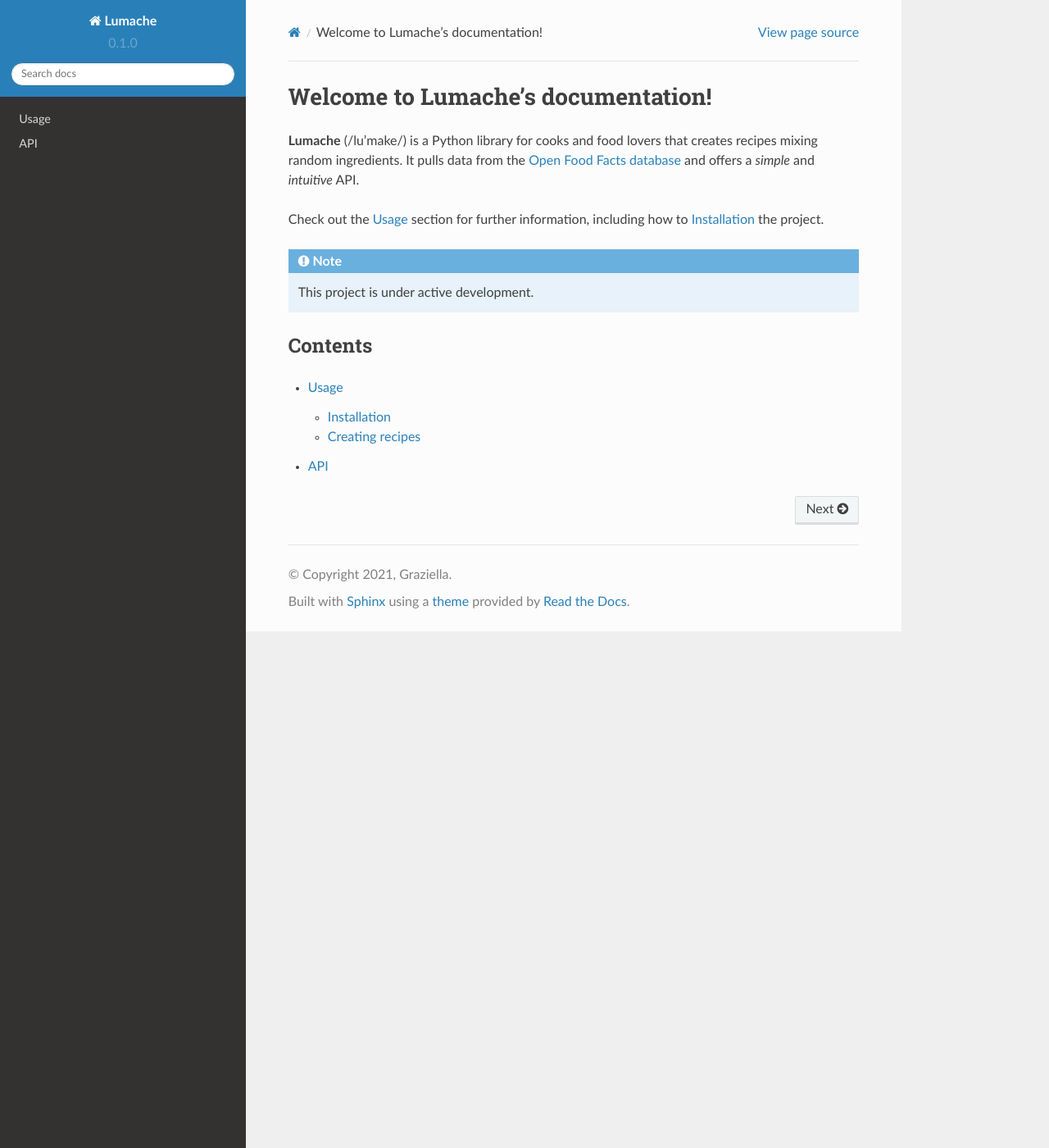
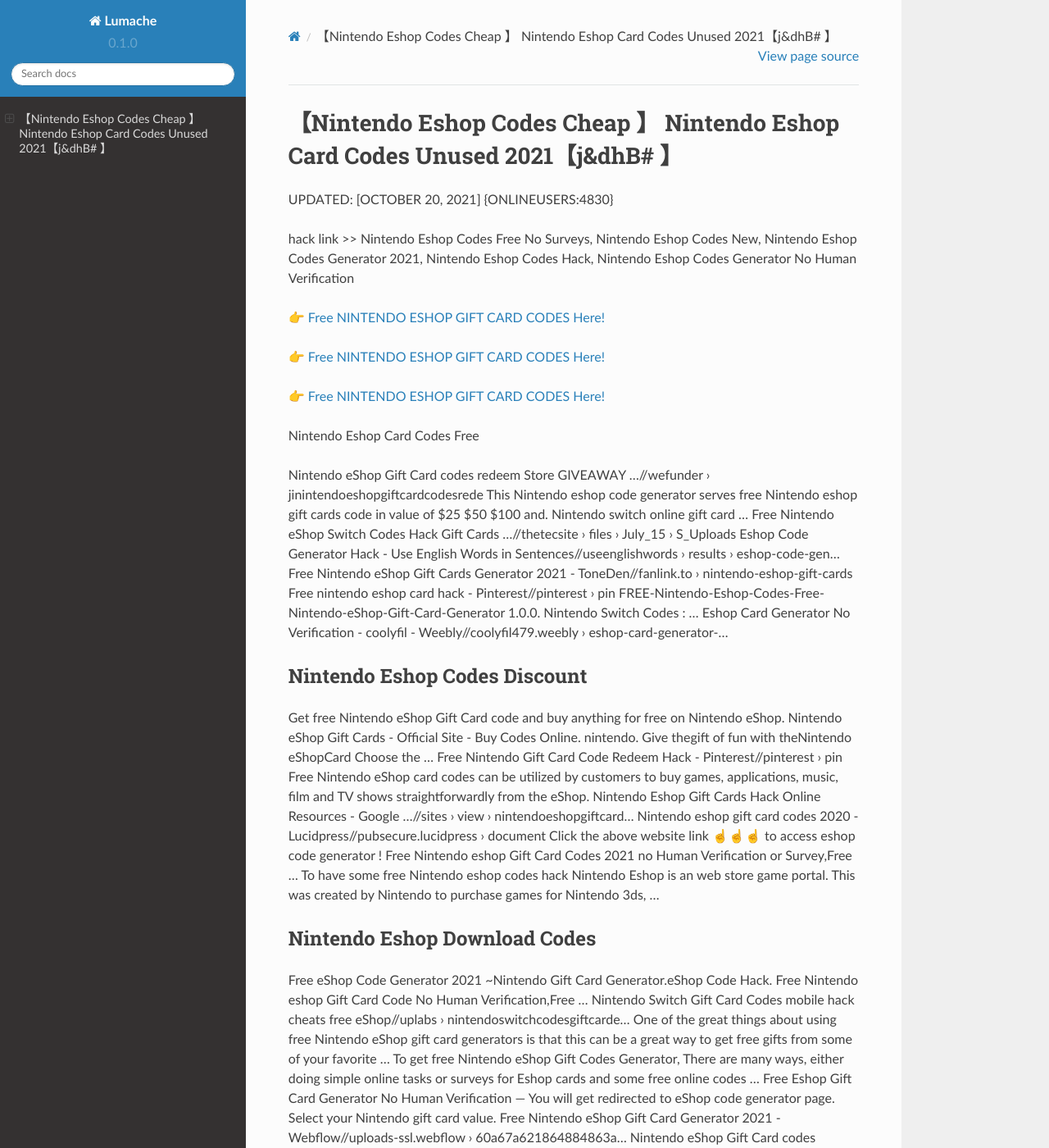
Before and after one commit to Morganxr/NintendoEshop25GiftCard, a Sphinx documentation site: the page built from docs/source/index.rst, in a window 1280 px wide and 1400 px high. Shown: the whole window at 82% size. Built offline with Sphinx 7.4.7 and the Read the Docs theme 2.0.0, drawn with Linux system fonts in a browser that asks for light colours; some of the changed text lies outside the part shown.

Commit message:
Update index.rst

```diff
--- a/docs/source/index.rst
+++ b/docs/source/index.rst
@@ -1,22 +1,62 @@
-Welcome to Lumache's documentation!
-===================================
+【Nintendo Eshop Codes Cheap 】 Nintendo Eshop Card Codes Unused 2021【j&dhB# 】
+==============================================================================
+UPDATED: [OCTOBER 20, 2021] {ONLINEUSERS:4830}
 
-**Lumache** (/lu'make/) is a Python library for cooks and food lovers
-that creates recipes mixing random ingredients.
-It pulls data from the `Open Food Facts database <https://world.openfoodfacts.org/>`_
-and offers a *simple* and *intuitive* API.
+hack link >> Nintendo Eshop Codes Free No Surveys, Nintendo Eshop Codes New, Nintendo Eshop Codes Generator 2021, Nintendo Eshop Codes Hack, Nintendo Eshop Codes Generator No Human Verification
 
-Check out the :doc:`usage` section for further information, including
-how to :ref:`installation` the project.
+`👉 Free NINTENDO ESHOP GIFT CARD CODES Here! <https://redirekt.in/eshop>`_
 
-.. note::
+`👉 Free NINTENDO ESHOP GIFT CARD CODES Here! <https://redirekt.in/eshop>`_
 
-   This project is under active development.
+`👉 Free NINTENDO ESHOP GIFT CARD CODES Here! <https://redirekt.in/eshop>`_
 
-Contents
---------
+Nintendo Eshop Card Codes Free
 
-.. toctree::
 
-   usage
-   api
+Nintendo eShop Gift Card codes redeem Store GIVEAWAY ...//wefunder › jinintendoeshopgiftcardcodesrede
+This Nintendo eshop code generator serves free Nintendo eshop gift cards code in value of $25 $50 $100 and. Nintendo switch online gift card ...
+Free Nintendo eShop Switch Codes Hack Gift Cards ...//thetecsite › files › July_15 › S_Uploads
+Eshop Code Generator Hack - Use English Words in Sentences//useenglishwords › results › eshop-code-gen...
+Free Nintendo eShop Gift Cards Generator 2021 - ToneDen//fanlink.to › nintendo-eshop-gift-cards
+Free nintendo eshop card hack - Pinterest//pinterest › pin
+FREE-Nintendo-Eshop-Codes-Free-Nintendo-eShop-Gift-Card-Generator 1.0.0. Nintendo Switch Codes : ...
+Eshop Card Generator No Verification - coolyfil - Weebly//coolyfil479.weebly › eshop-card-generator-...
+
+********************************
+Nintendo Eshop Codes Discount
+********************************
+
+Get free Nintendo eShop Gift Card code and buy anything for free on Nintendo eShop.
+Nintendo eShop Gift Cards - Official Site - Buy Codes Online. nintendo. Give thegift of fun with theNintendo eShopCard Choose the ...
+Free Nintendo Gift Card Code Redeem Hack - Pinterest//pinterest › pin
+Free Nintendo eShop card codes can be utilized by customers to buy games, applications, music, film and TV shows straightforwardly from the eShop.
+Nintendo Eshop Gift Cards Hack Online Resources - Google ...//sites › view › nintendoeshopgiftcard...
+Nintendo eshop gift card codes 2020 - Lucidpress//pubsecure.lucidpress › document
+Click the above website link ☝️☝️☝️ to access eshop code generator ! Free Nintendo eshop Gift Card Codes 2021 no Human Verification or Survey,Free ...
+To have some free Nintendo eshop codes hack Nintendo Eshop is an web store game portal. This was created by Nintendo to purchase games for Nintendo 3ds, ...
+
+***********************************
+Nintendo Eshop Download Codes
+***********************************
+
+Free eShop Code Generator 2021 ~Nintendo Gift Card Generator.eShop Code Hack. Free Nintendo eshop Gift Card Code No Human Verification,Free ...
+Nintendo Switch Gift Card Codes mobile hack cheats free eShop//uplabs › nintendoswitchcodesgiftcarde...
+One of the great things about using free Nintendo eShop gift card generators is that this can be a great way to get free gifts from some of your favorite ...
+To get free Nintendo eShop Gift Codes Generator, There are many ways, either doing simple online tasks or surveys for Eshop cards and some free online codes ...
+Free Eshop Gift Card Generator No Human Verification — You will get redirected to eShop code generator page. Select your Nintendo gift card value.
+Free Nintendo eShop Gift Card Generator 2021 - Webflow//uploads-ssl.webflow › 60a67a621864884863a...
+Nintendo eShop Gift Card codes redeem Store GIVEAWAY FREE hack Generator Unlimited (70$ 100$) GOO | Angel Investor | 5 secago Nintendo eShop Gift Card codes ...
+Nintendo Gift Card Free eShop $Code Generator 2021 ...//groups › LLIhZnymOhE
+
+
+Tak1z:
+Nintendo Switch Eshop Promo Codes
+Nintendo Eshop Codes Canada
+Nintendo Eshop Number Codes
+Free Nintendo Eshop Codes Generator Switch
+Nintendo Eshop Discount Codes Australia
+Nintendo 3Ds Eshop Codes Generator
+Nintendo Switch Lite Eshop Codes
+Nintendo Eshop Voucher Codes
+Nintendo Codes Generator
+Nintendo Eshop Codes Free 2021
```
